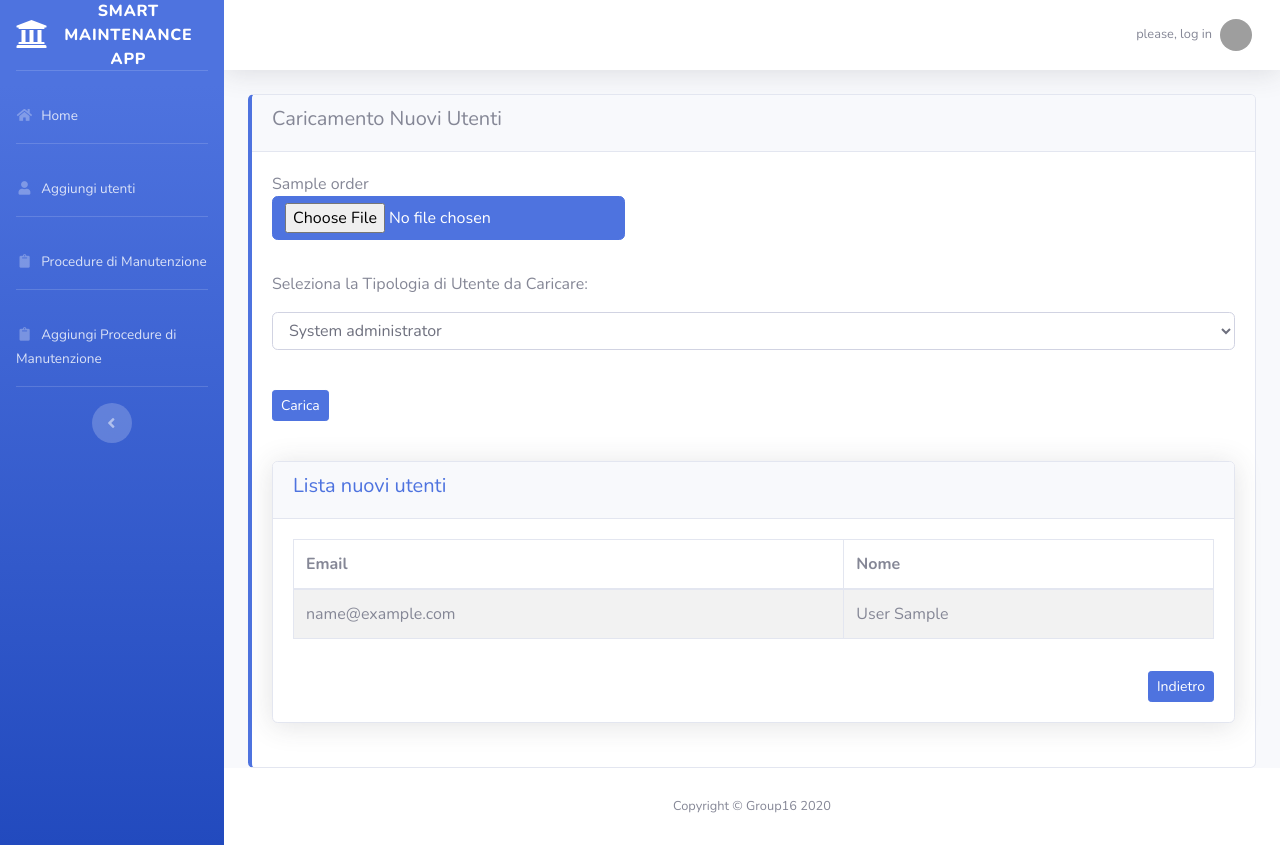
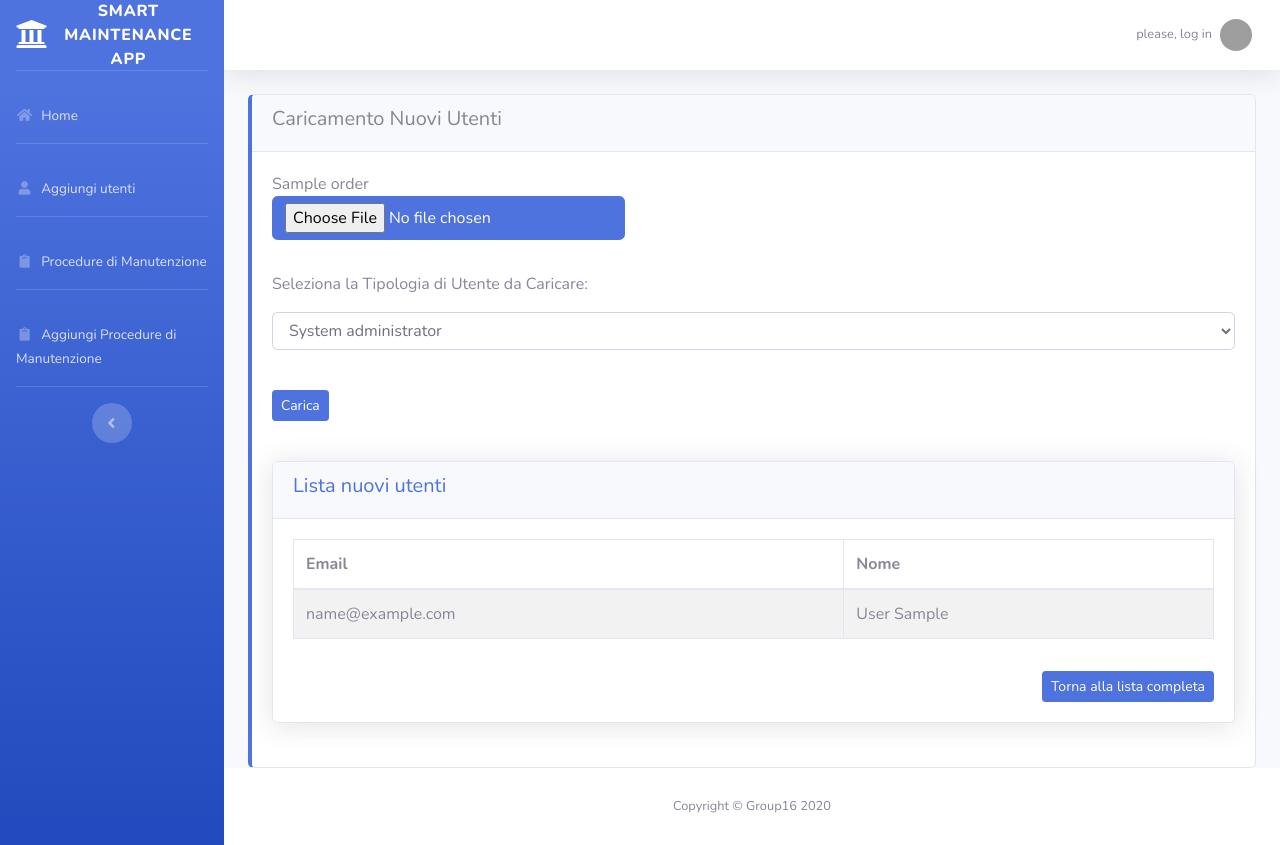
Before and after one commit to virginz/projectSE, a Django app: template projectSE/portal/templates/portal/admin/create_user.html in a window 1280 px wide. Run offline with Django 3.2, Linux system fonts and the light colour scheme; the template is opened without the code that fills it: most values are stand-ins (such as "Sample title", 1, 10 or a date in 2020); parts of the project's set-up code (start-up, migrations or seed data) failed here and were passed over; some libraries are stand-ins or nearby versions; grey boxes are pictures that could not be loaded.

Commit message:
'fix_bugs'

```diff
--- a/projectSE/portal/templates/portal/admin/create_user.html
+++ b/projectSE/portal/templates/portal/admin/create_user.html
@@ -44,7 +44,7 @@
 
                             </tbody>
                         </table>
-                        <button class='btn btn-primary btn-sm mt-3' type="submit" style="float: right">Indietro
+                        <button class='btn btn-primary btn-sm mt-3' type="submit" style="float: right">Torna alla lista completa
                                     </button>
                     </div>
                 </div>
```
